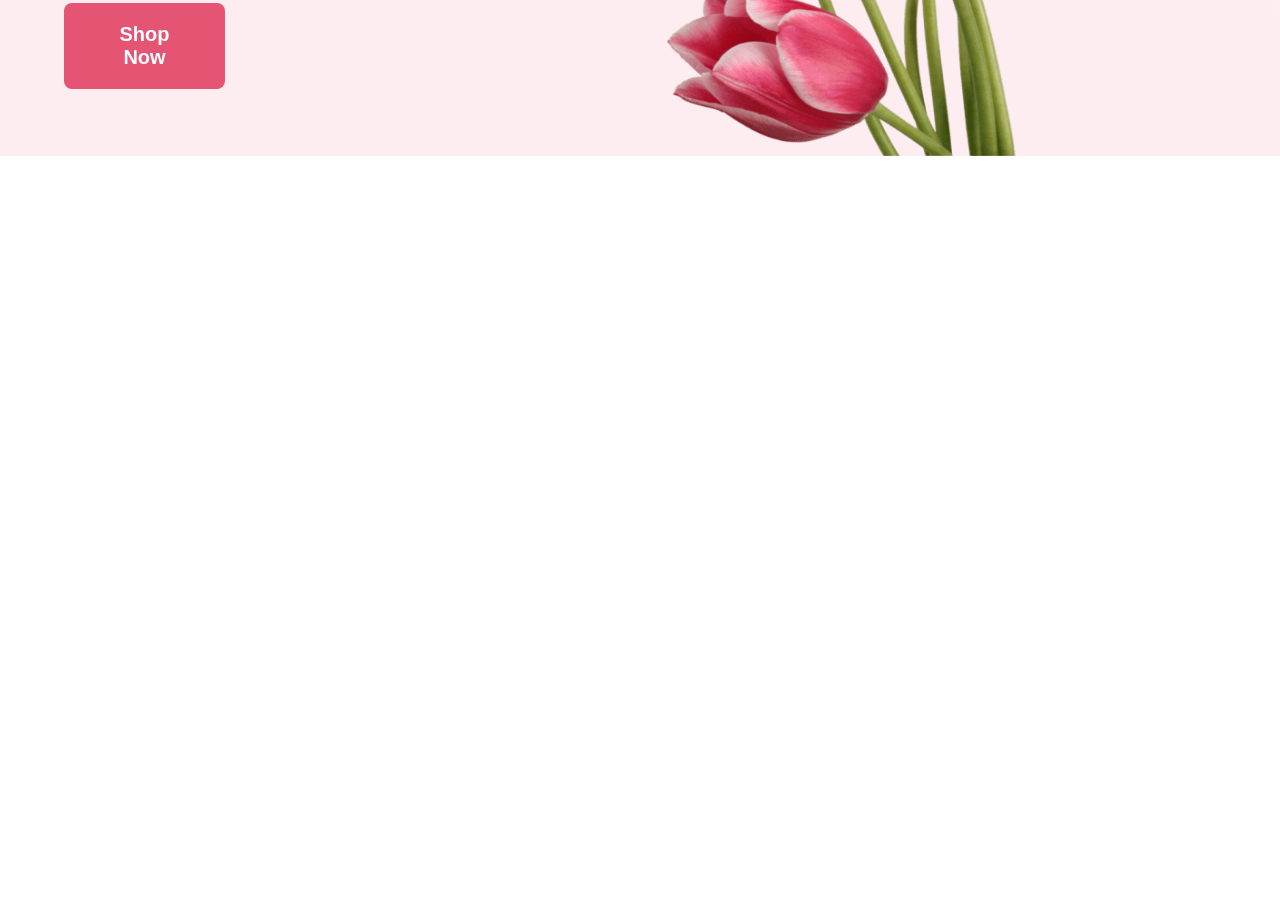
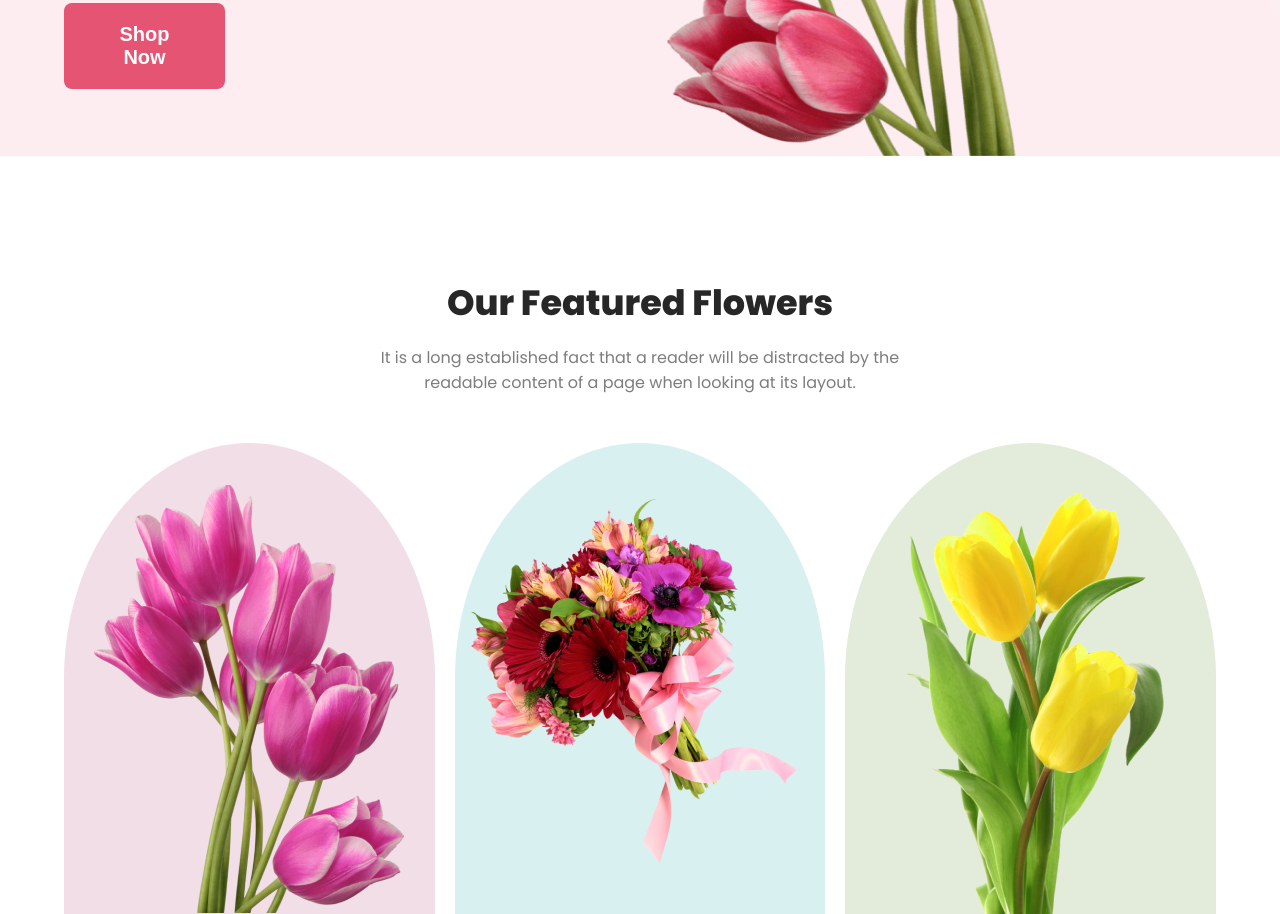
Before and after one commit to AfrojaSultana44/Online-Flower-Shop, a plain HTML site: page index.html in a window 1280 px wide. Shown: the part 494-1408 px from the top of the page. Before the commit the page ends 800 px from the top, so only its background shows below. Drawn offline with Linux system fonts and the light colour scheme.

Commit message:
styles added for featured section

```diff
--- a/index.html
+++ b/index.html
@@ -27,7 +27,32 @@
         </div>
       </section>
     </header>
-    <main></main>
+
+    <main>
+      <section class="featured-image-section-container">
+        <div class="featured-title-container">
+          <h1>Our Featured Flowers</h1>
+          <p>
+            It is a long established fact that a reader will be distracted by
+            the readable content of a page when looking at its layout.
+          </p>
+        </div>
+
+        <div class="featured-image">
+            <div id="first" class="first-image">
+                <img src="./images/featured1.png" alt="">
+            </div>
+            <div id="second" class="second-image">
+                <img src="./images/featured2.png" alt="">
+            </div>
+            <div id="third" class="third-image">
+                <img src="./images/featured3.png" alt="">
+            </div>
+        </div>
+
+      </section>
+    </main>
+
     <footer></footer>
   </body>
 </html>
--- a/style.css
+++ b/style.css
@@ -9,6 +9,10 @@
 
 body {
   font-family: "Poppins", sans-serif;
+}
+
+body section {
+  margin-bottom: 120px;
 }
 
 /* header section styles */
@@ -70,3 +74,63 @@ body {
   padding-top: 15px;
   height: 650px;
 }
+
+/* featured image section styles */
+.featured-image-section-container {
+  width: 90%;
+  height: auto;
+  margin: 0 auto;
+}
+
+.featured-title-container {
+  display: flex;
+  flex-direction: column;
+  justify-content: center;
+  align-items: center;
+  width: 50%;
+  margin: 0 auto;
+  padding-bottom: 48px;
+}
+
+.featured-title-container h1 {
+  font-size: 35px;
+  font-weight: 800;
+  color: rgb(39, 39, 39);
+  margin-bottom: 16px;
+}
+
+.featured-title-container p {
+  color: rgba(39, 39, 39, 0.6);
+  font-size: 16px;
+  font-weight: 400;
+  text-align: center;
+}
+
+.featured-image {
+  display: flex;
+  gap: 20px;
+}
+
+.first-image,
+.second-image,
+.third-image {
+  width: 33%;
+  height: auto;
+  display: flex;
+  justify-content: center;
+  align-items: center;
+  border-radius: 50% 50% 0 0;
+}
+
+#first{
+    background-color: rgba(167, 33, 98, 0.15);
+    padding-top: 40px;
+}
+
+#second{
+    background-color: rgba(5, 151, 160, 0.15);
+}
+
+#third{
+    background-color: rgba(71, 125, 17, 0.15);
+}
```
